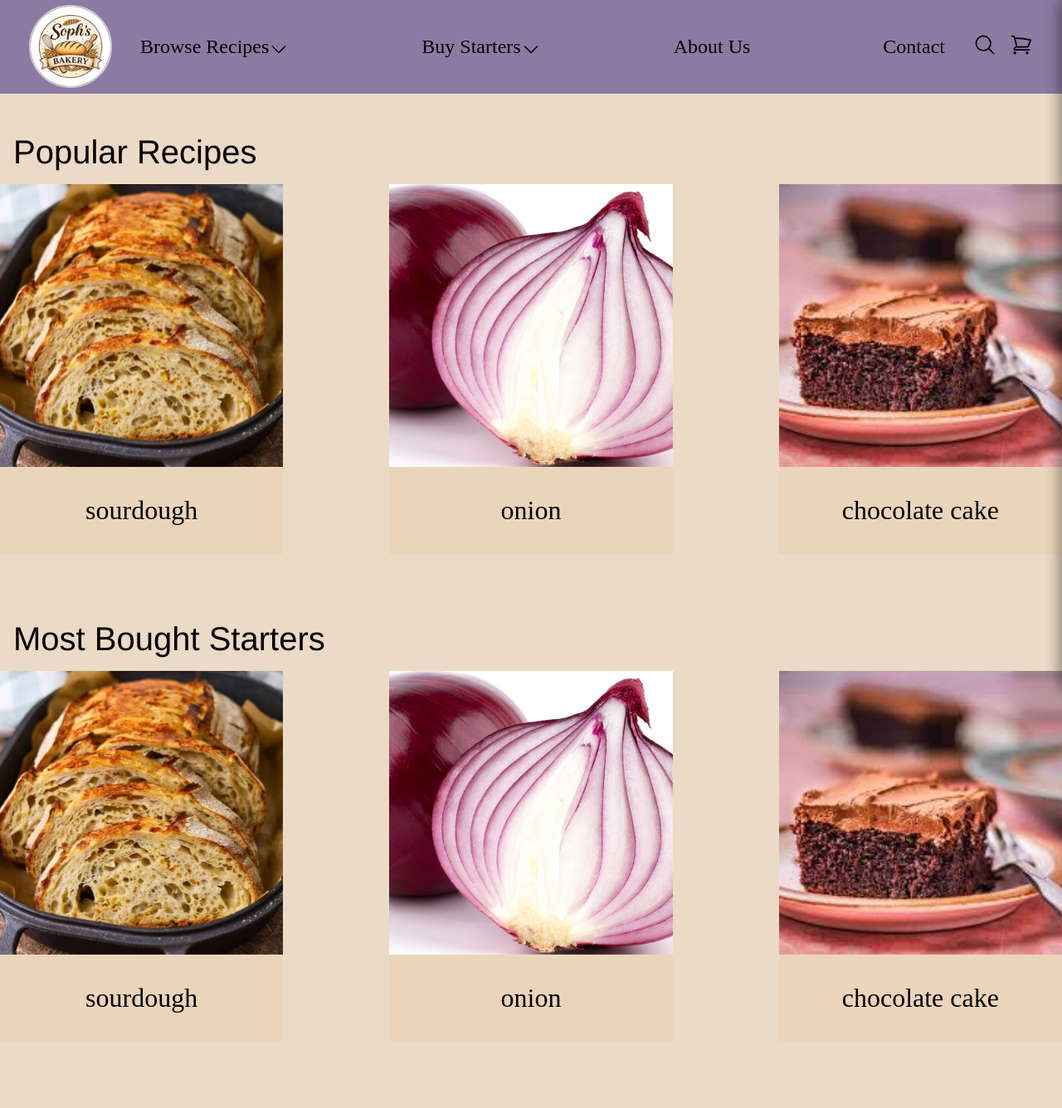
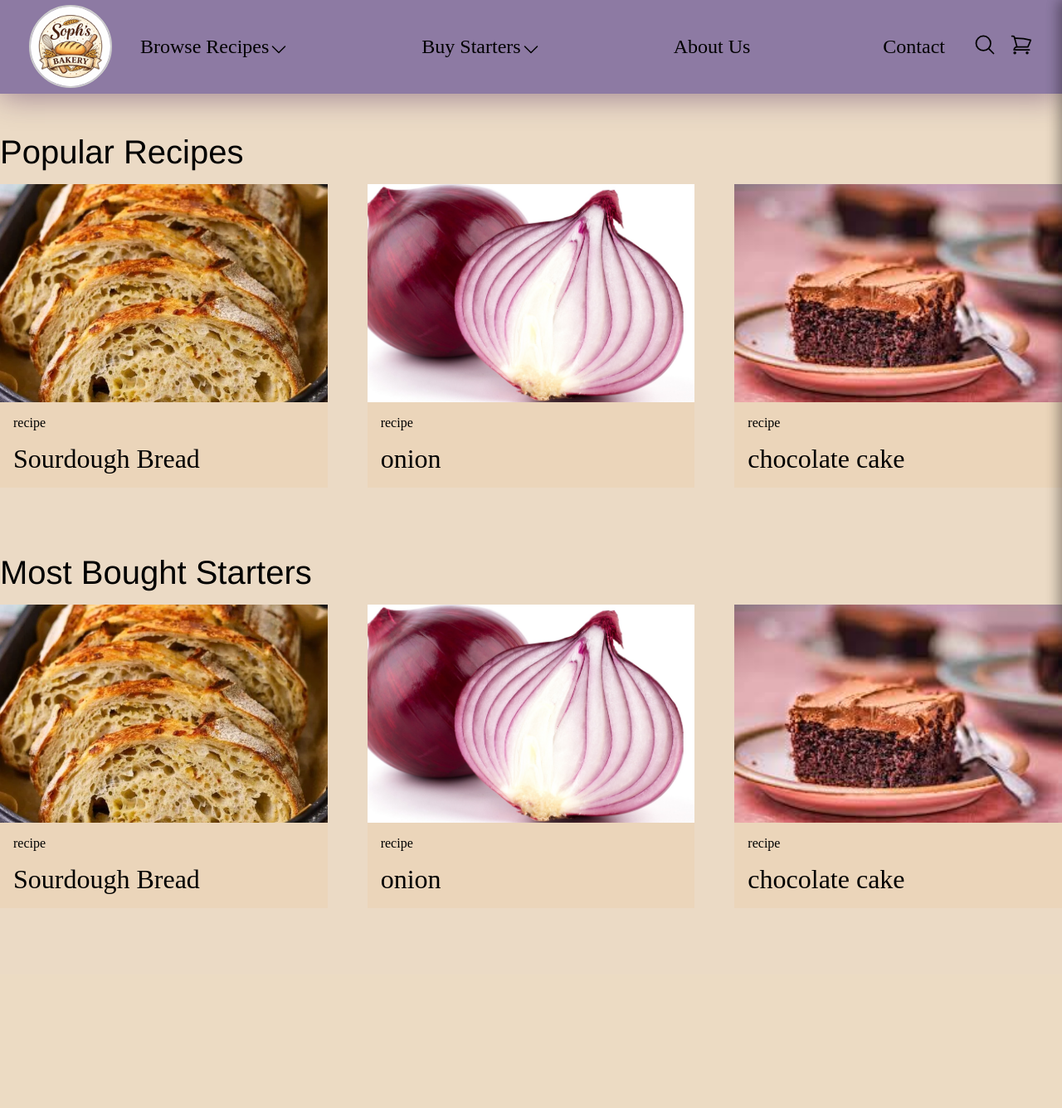
Before and after one commit to link2dak/BakeryWebsite, a Flask app: page / in a window 1280 px wide. Shown: the whole page at 83% size. After the commit the page ends 1078 px from the top, so only its background shows below. Run offline with Flask 3, Linux system fonts and the light colour scheme.

Commit message:
added some better naming

```diff
--- a/app.py
+++ b/app.py
@@ -26,15 +26,17 @@ client = SecretClient(vault_url=kVURL, credential=credential)
 
 app.secret_key = client.get_secret(os.environ.get("KEY_NAME")).value # gathered secret key form az keyvault
 
-recipe_dict = [{"name": "sourdough", "description": "This is a perfect sourdough recipe for all levels of bakers!", "image": "sourdough.png"},
+recipe_dict = [{"name": "Sourdough Bread", "description": "This is a perfect sourdough recipe for all levels of bakers!", "image": "sourdough.png", "cat": "recipe"},
                 {
     "name": "onion",
     "description": "It is just an onion",
-    "image": "onion.png"
+    "image": "onion.png",
+    "cat": "recipe"
 },{
     "name": "chocolate cake",
     "description": "rich and moist chocolate cake",
-    "image": "cake.png"
+    "image": "cake.png",
+    "cat": "recipe"
 }]
 
 
--- a/static/css/styles.css
+++ b/static/css/styles.css
@@ -416,7 +416,6 @@ body {
 .content{
     flex:1;
     background-color: rgb(235, 218, 197);
-    position: relative;
 }
 
 .pop-recipe-container{
@@ -445,24 +444,23 @@ body {
 .pop-card-title p{
     margin:0;
     padding-bottom: 1rem;
-    padding-left:1rem;
 }
 
 .pop-card-content{
     display: flex;
     flex-direction: row;
-    gap: 10%;
+    gap: 3rem;
     font-family: 'Playfair Display', serif;
     font-size: 2rem;
 }
 .individual-card{
-    flex: 1 1 300px; /* each card ~300px wide */
-    max-width: 350px;
+    flex: 1 1 400px; /* each card ~300px wide */
+    max-width: 400px;
 }
 
 .individuale-card-photo{
     width: 100%;
-    aspect-ratio: 1 / 1;   /* 🔥 makes it a perfect square */
+    aspect-ratio: 3 / 2;   /* 🔥 makes it a perfect square */
     overflow: hidden;
 }
 .individuale-card-photo img{
@@ -471,13 +469,27 @@ body {
     object-fit: cover;      /* fills box nicely */
     display: block;         /* removes weird spacing */
 }
+.individual-card-name-container{
+    display: flex;
+    flex: 1 1 auto;
+    flex-direction: column;
+    background-color: rgb(235, 213, 186);
+}
 
-.individual-card-name{
+ .individual-card-name{
     width: 100%;
-    background-color: rgb(235, 213, 186);
-    text-align: center;
-    padding-bottom: 10%;
-    padding-top: 10%;
+    display:flex;
+    flex-direction: column;
+    overflow-wrap: break-word;
+    word-break: break-word;
+
+    padding: 1rem;
+    box-sizing: border-box;
+}
+.card-name-category{
+    font-size: 1rem;
+    font-weight: lighter;
+    padding-bottom: 1rem;
 }
 .individual-card-name a {
     text-decoration: none;       /* removes default underline */
--- a/templates/index.html
+++ b/templates/index.html
@@ -16,11 +16,18 @@
                                 <img src="{{ url_for('static', filename='images/' ~ recipe.image) }}">
                             </a>
                         </div>
+                        <div class="individual-card-name-container">
                             <div class="individual-card-name recipe">
+                                <div class="card-name-category">
+                                    {{ recipe.cat }}
+                                </div>
+
                                 <a href="{{ url_for('recipe', recipeName=recipe.name)}}">
                                     {{ recipe.name }}
                                 </a>
                             </div>
+                        </div>
+
                     </div>
                 {% endfor %}
             </div>
@@ -39,10 +46,15 @@
                                 <img src="{{ url_for('static', filename='images/' ~ recipe.image) }}">
                             </a>
                         </div>
-                        <div class="individual-card-name recipe">
+                        <div class="individual-card-name-container">
+                            <div class="individual-card-name">
+                                <div class="card-name-category">
+                                    {{ recipe.cat }}
+                                </div>
                                 <a href="{{ url_for('recipe', recipeName=recipe.name)}}">
                                     {{ recipe.name }}
                                 </a>
+                            </div>
                         </div>
                     </div>
                 {% endfor %}
```
Lines whose indentation alone changed are shown as unchanged.
